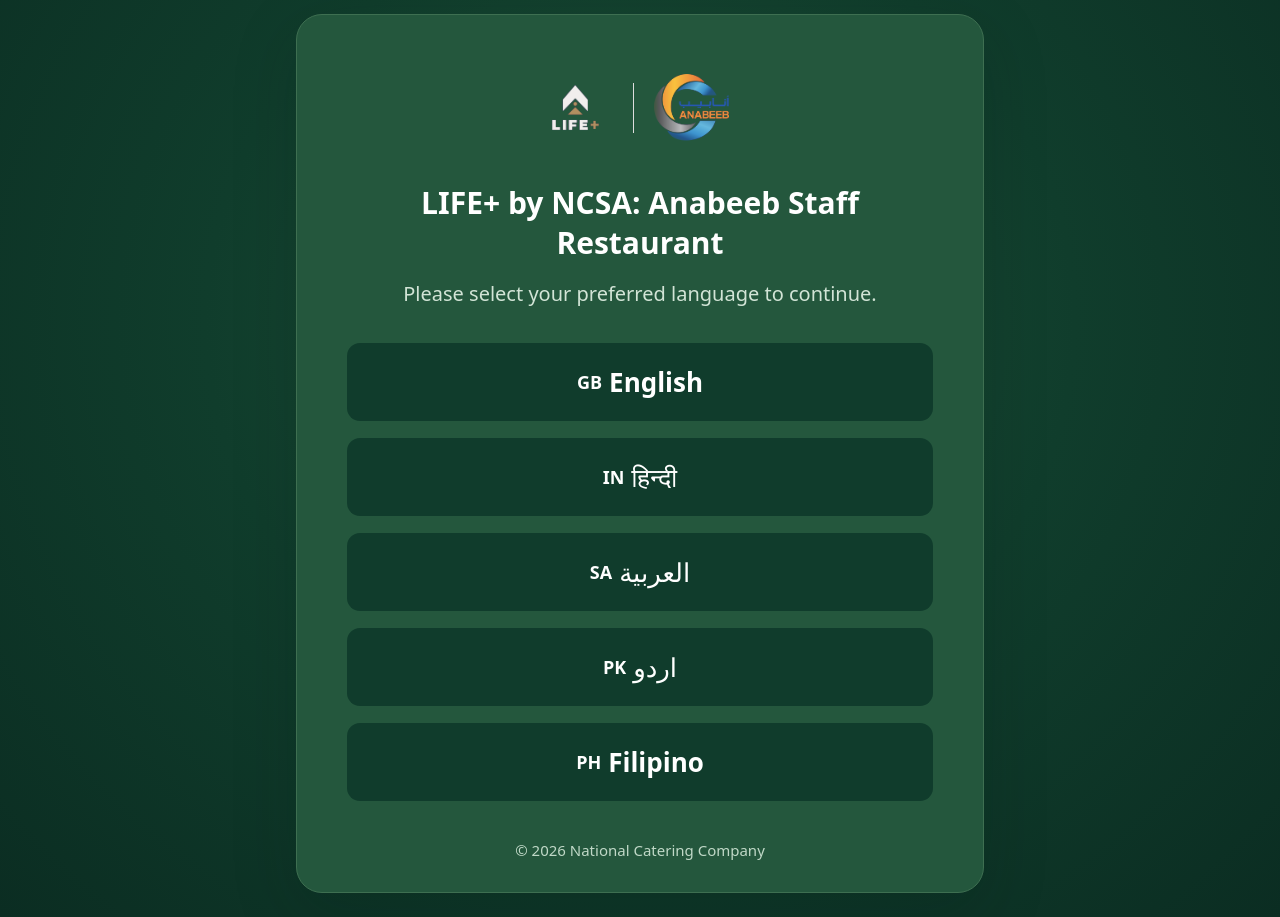
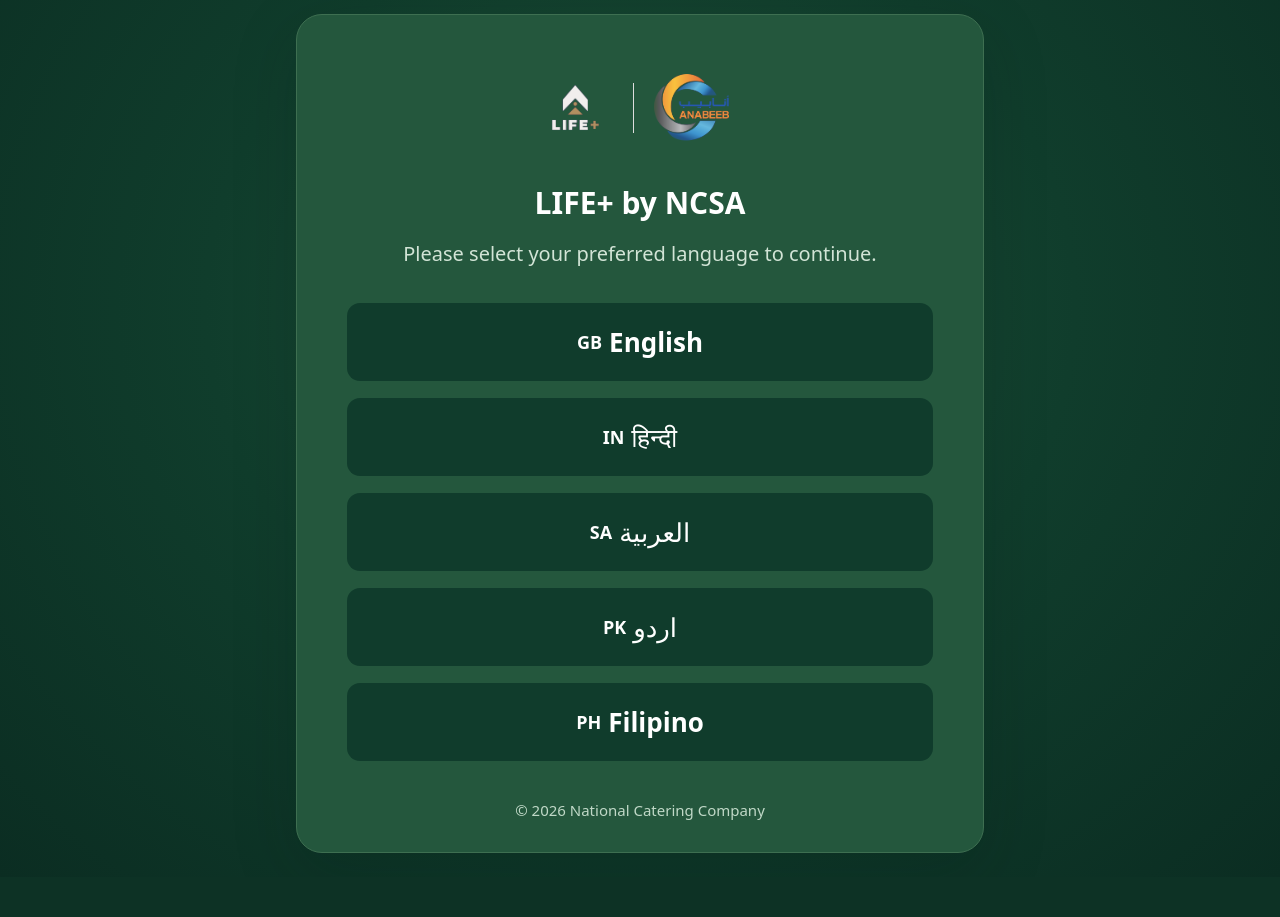
Before and after one commit to MZafarNCC/maintenance-form, a plain HTML site: page index.html in a window 1280 px wide. After the commit the page ends 877 px from the top, so only its background shows below. Drawn offline with Linux system fonts and the light colour scheme.

Commit message:
Update index.html

```diff
--- a/index.html
+++ b/index.html
@@ -12,7 +12,7 @@
     <div class="brand-logos" role="img" aria-label="LIFE+ and Anabeeb"></div>
     <span id="brand" hidden>Resident services</span><span id="badge" hidden>MAINTENANCE</span>
     <section id="language-screen" aria-labelledby="welcome">
-      <h1 id="welcome">LIFE+ by NCSA: Anabeeb Staff<br class="desktop-break"> Restaurant</h1>
+      <h1 id="welcome">LIFE+ by NCSA<br class="desktop-break"> </h1>
       <p class="lead">Please select your preferred language to continue.</p>
       <div class="language-grid" id="languages"></div>
     </section>
```
